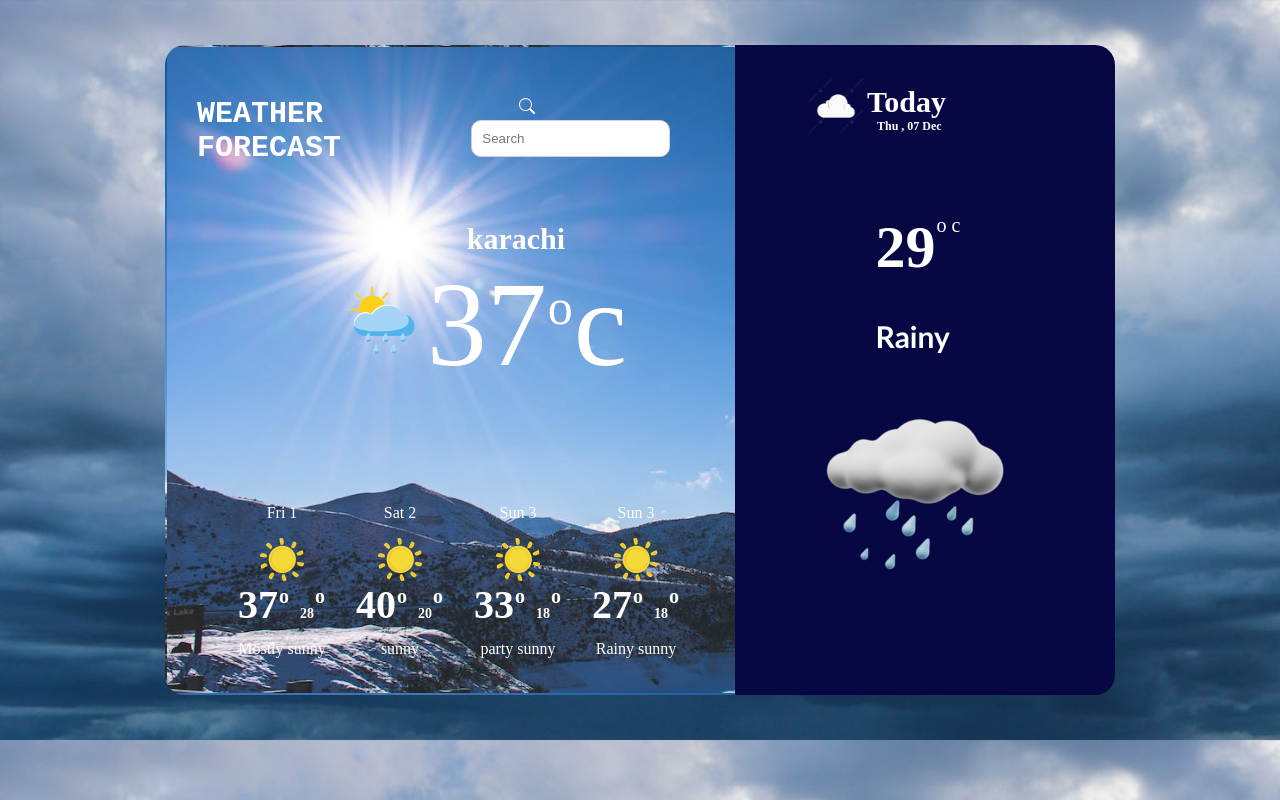
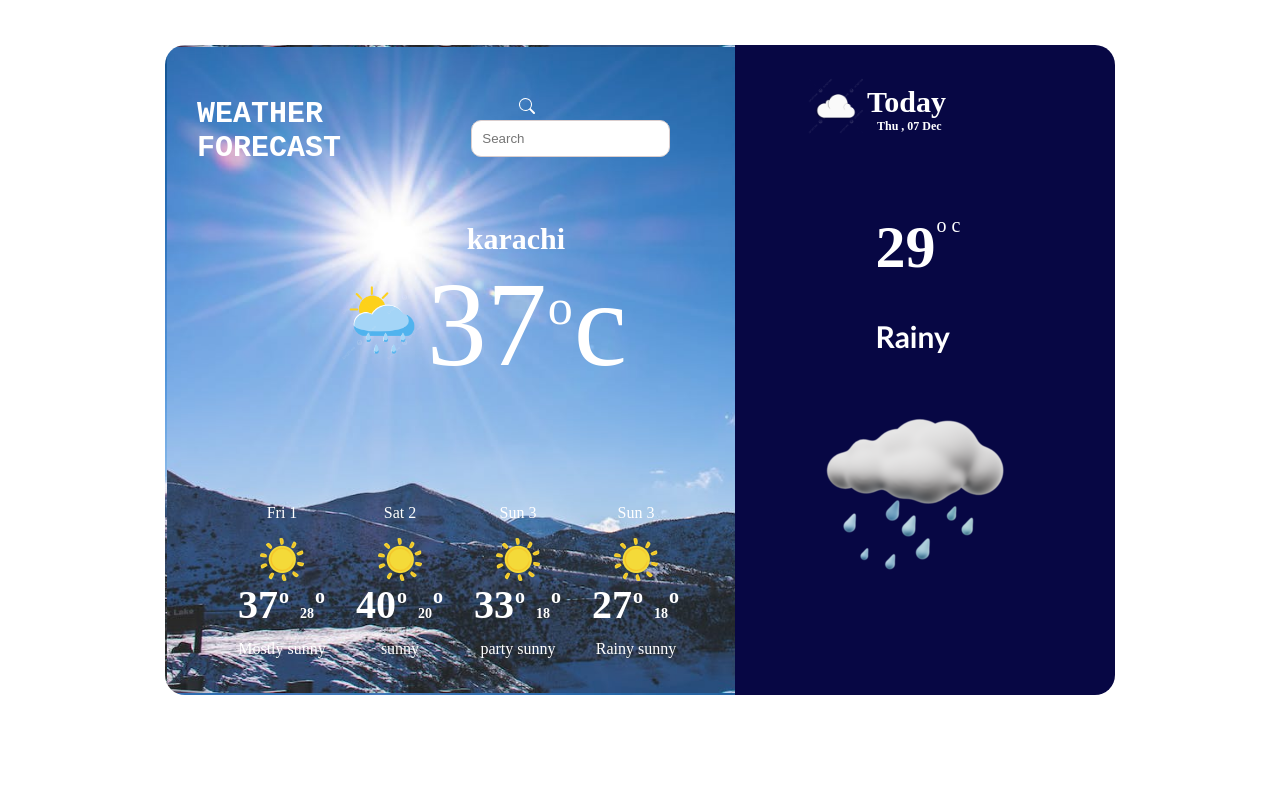
Before and after one commit to AfsheenMujahid/weather-App, a plain HTML site: page index.html in a window 1280 px wide. Drawn offline with Linux system fonts and the light colour scheme.

Commit message:
Update index.css

```diff
--- a/index.css
+++ b/index.css
@@ -4,8 +4,7 @@
     box-sizing: border-box;
      }
     body{
-    background-image:url("./image/bg.jpg");
-    background-size: cover;
+    background-color:white;
    }
 .navbar-expand {
 
```
